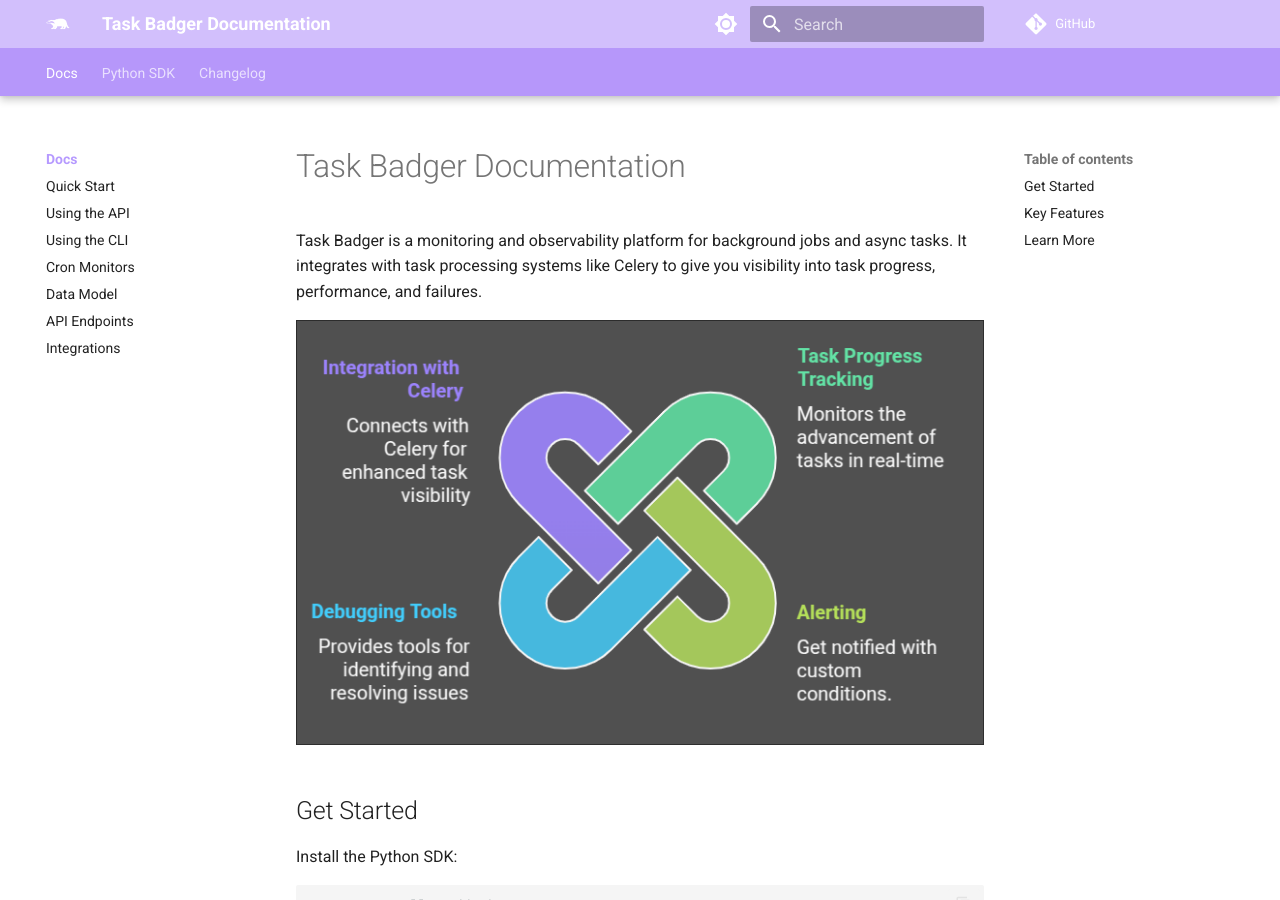
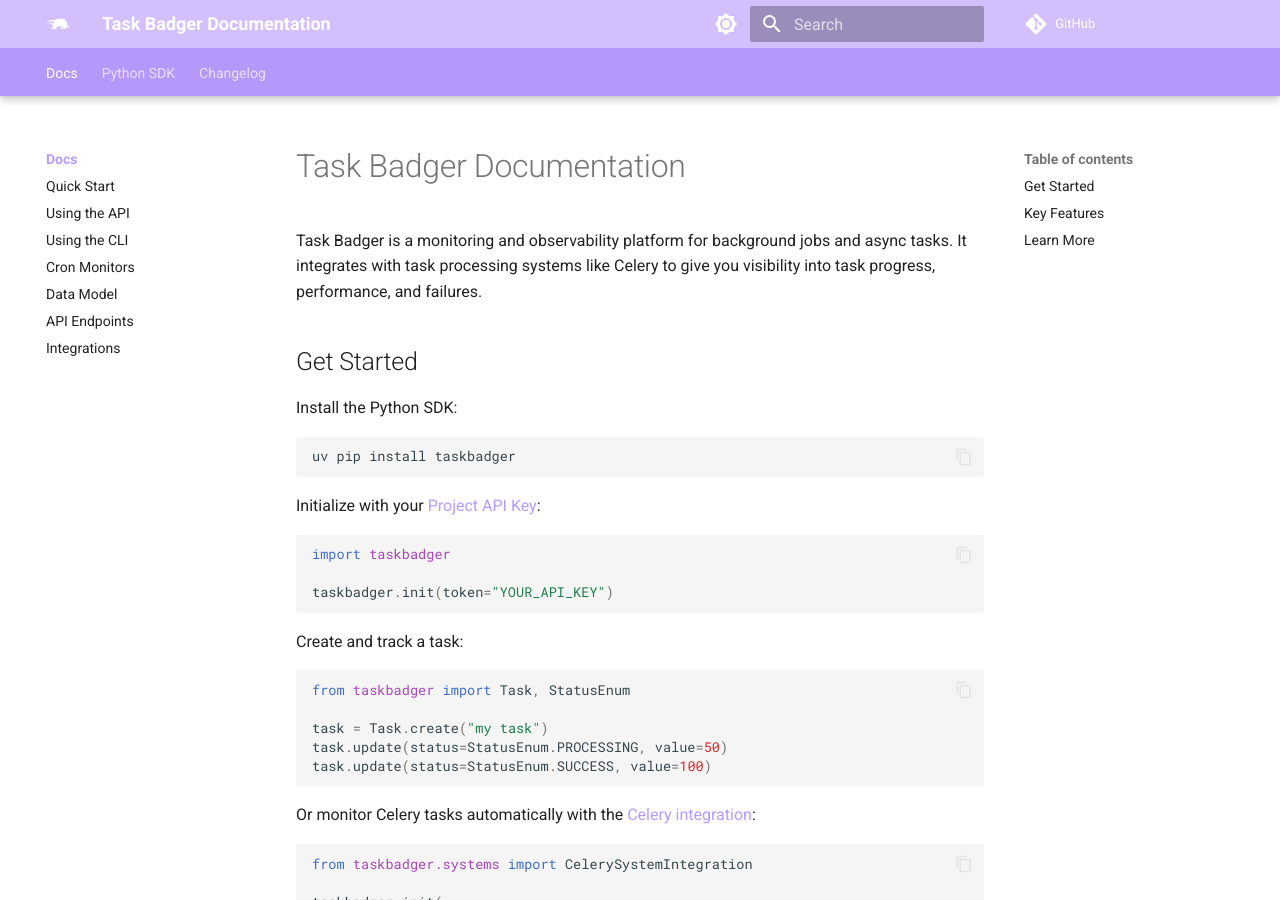
Before and after one commit to taskbadger/taskbadger-docs, an MkDocs documentation site: the page built from docs/index.md, in a window 1280 px wide and 900 px high. Built offline with MkDocs 1.6.1 and Material for MkDocs 9.7.7, drawn with Linux system fonts in a browser that asks for light colours; comment, search, counter and statistics services are not loaded.

Commit message:
remove visualization

```diff
--- a/docs/index.md
+++ b/docs/index.md
@@ -1,8 +1,6 @@
 # Task Badger Documentation
 
 Task Badger is a monitoring and observability platform for background jobs and async tasks. It integrates with task processing systems like Celery to give you visibility into task progress, performance, and failures.
-
-![Task Badger](assets/visualization.png)
 
 ## Get Started
 
```
